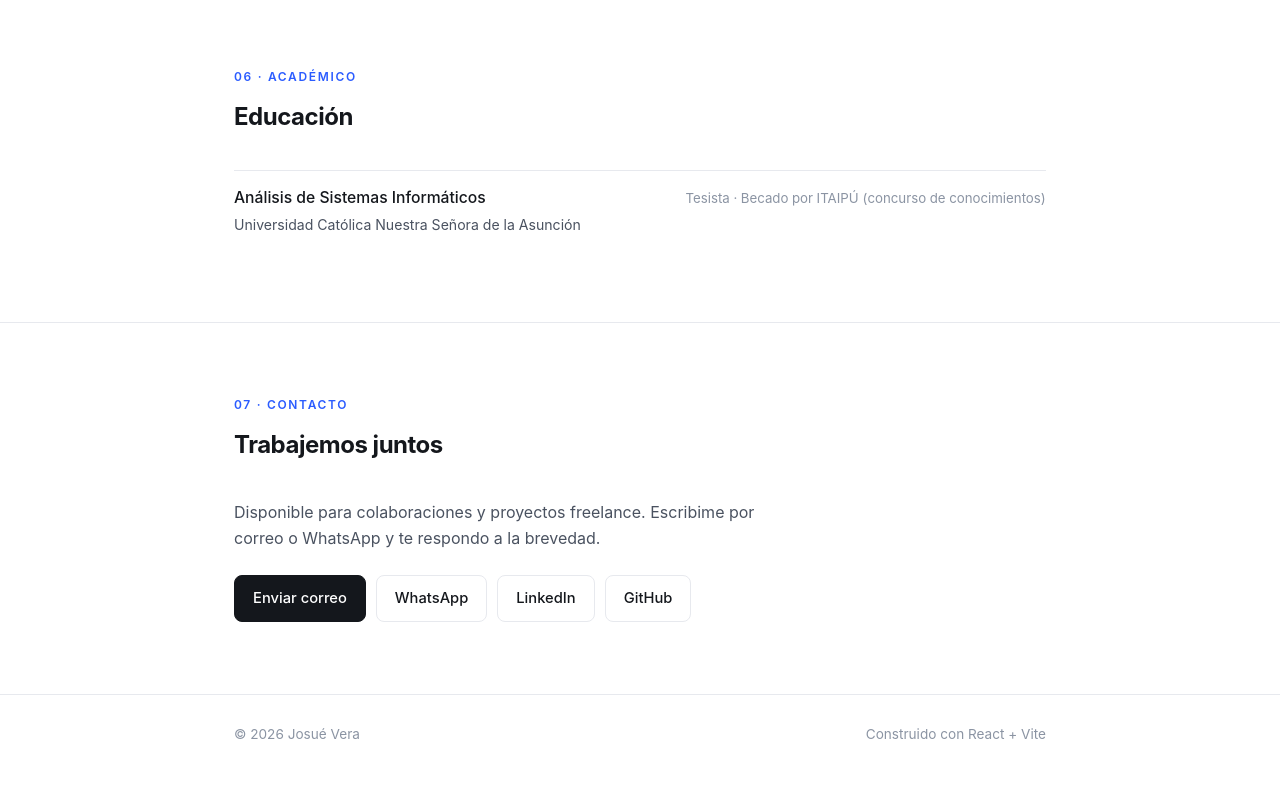
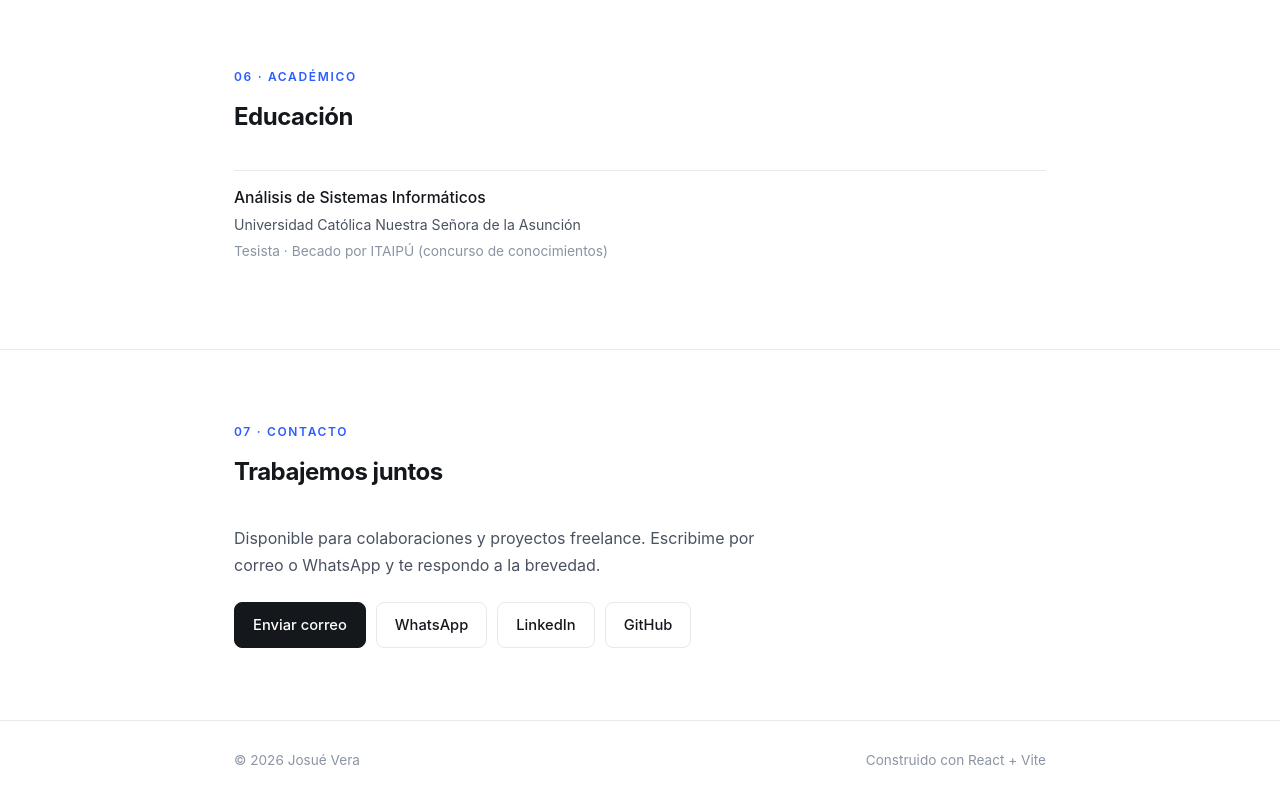
Before and after one commit to Josuever327/portfolio, a React (Vite) app: page / in a window 1280 px wide. Shown: the part 4749-5549 px from the top of the page. Before the commit the page ends 5522 px from the top, so only its background shows below. Built offline with nearby package versions, Linux system fonts and the light colour scheme.

Commit message:
Fix mobile: educacion texto largo se ajusta (no se corta)

```diff
--- a/src/App.css
+++ b/src/App.css
@@ -96,6 +96,7 @@
 .list-main { font-weight: 500; font-size: 0.98rem; }
 .list-sub { color: var(--text-soft); font-size: 0.88rem; margin-top: 2px; }
 .list-meta { color: var(--text-dim); font-size: 0.83rem; white-space: nowrap; font-variant-numeric: tabular-nums; text-align: right; }
+.list-note { color: var(--text-dim); font-size: 0.86rem; margin-top: 4px; }
 .list-right { display: flex; align-items: baseline; gap: 14px; flex-shrink: 0; }
 .list-link { font-size: 0.83rem; color: var(--text-soft); white-space: nowrap; transition: color 0.18s; }
 .list-link:hover { color: var(--accent); }
@@ -104,7 +105,7 @@
 @media (max-width: 560px) {
   .list-row { flex-direction: column; gap: 6px; }
   .list-right { width: 100%; justify-content: space-between; }
-  .list-meta { text-align: left; }
+  .list-meta { text-align: left; white-space: normal; }
 }
 
 .two-col { display: grid; grid-template-columns: 1fr 1fr; gap: 40px; }
--- a/src/App.tsx
+++ b/src/App.tsx
@@ -253,8 +253,8 @@ function Education() {
             <div>
               <div className="list-main">{ed.titulo}</div>
               <div className="list-sub">{ed.institucion}</div>
+              <div className="list-note">{ed.periodo}</div>
             </div>
-            <div className="list-meta">{ed.periodo}</div>
           </div>
         ))}
       </div>
```
